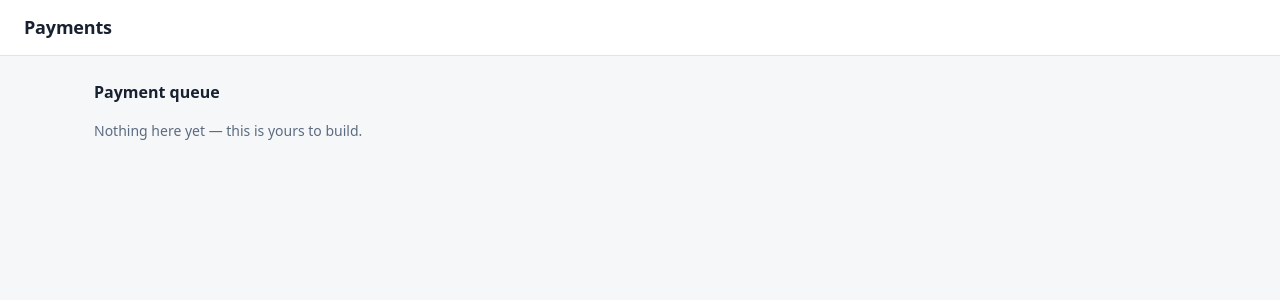
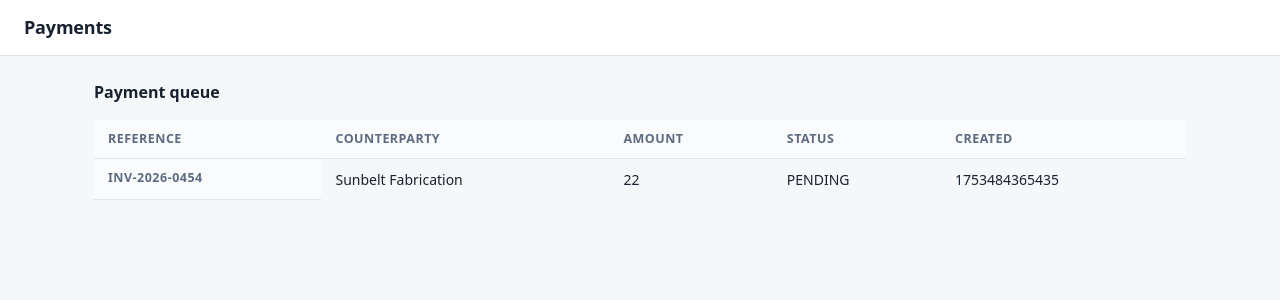
Before and after one commit to LuisAguilarPena/fullstack-technical-2-luis-aguilar, a React (Vite) app: page /#/payments in a window 1280 px wide. Shown: the top 300 px of the page. Built offline with nearby package versions, Linux system fonts and the light colour scheme.

Commit message:
Changes to the payment list page and passing the table component

```diff
--- a/src/pages/PaymentsListPage.tsx
+++ b/src/pages/PaymentsListPage.tsx
@@ -1,8 +1,20 @@
+import { Table } from '../components/table'
+import { useEffect } from 'react';
+import { listPayments } from '../api/paymentsApi';
+
+async function listPaymentsHandler() {
+  console.log('-->', await listPayments())
+}
+
 export const PaymentsListPage = () => {
+  useEffect(() => {
+    listPaymentsHandler();
+  }, [])
+
   return (
     <section>
       <h2>Payment queue</h2>
-      <p className="placeholder">Nothing here yet — this is yours to build.</p>
+      <Table/>
     </section>
   );
 };
```
